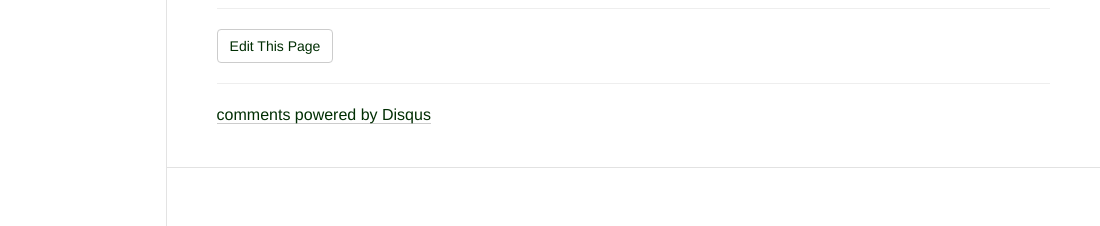
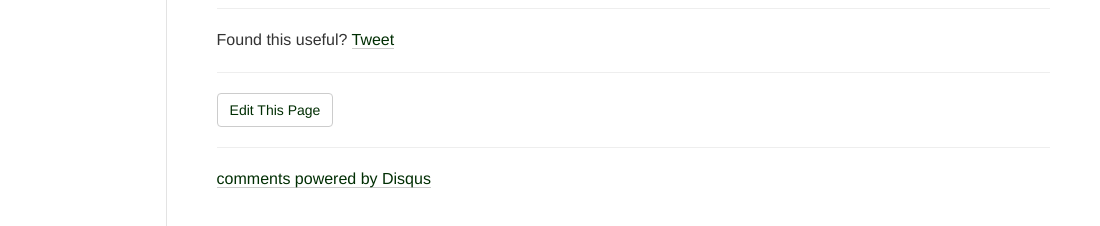
Before and after one commit to colynb/colynb.github.io, a plain HTML site: page about.html in a window 1280 px wide. Shown: the part 360-586 px from the top of the page, 180-1280 px from the left. Drawn offline with nearby package versions, Linux system fonts and the light colour scheme; a script that the page names is missing.

Commit message:
more copy changes

```diff
--- a/about.html
+++ b/about.html
@@ -91,6 +91,11 @@
 
 <hr>
 
+Found this useful? <a href="https://twitter.com/share" class="twitter-share-button" data-via="colynb">Tweet</a>
+<script>!function(d,s,id){var js,fjs=d.getElementsByTagName(s)[0],p=/^http:/.test(d.location)?'http':'https';if(!d.getElementById(id)){js=d.createElement(s);js.id=id;js.src=p+'://platform.twitter.com/widgets.js';fjs.parentNode.insertBefore(js,fjs);}}(document, 'script', 'twitter-wjs');</script>
+
+<hr>
+
 <p><a class="btn btn-default" href="https://github.com/colynb/colynb.github.io-SOURCE/blob/master/src/documents/./about.html.md">Edit This Page</a></p>
 
 <hr>
```
Also changed, not shown: pages/about.html (+5 -0 lines), pages/projects.html (+5 -0 lines), posts/dom-horror-with-emberjs.html (+5 -0 lines), posts/static-site-generation-with-docpad-part-1.html (+5 -0 lines), posts/static-site-generation-with-docpad-part-2.html (+5 -0 lines).
